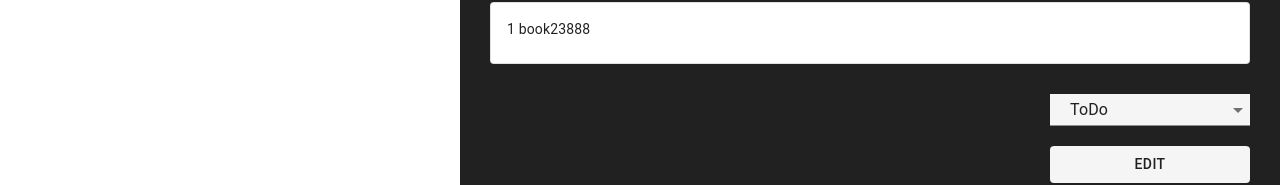
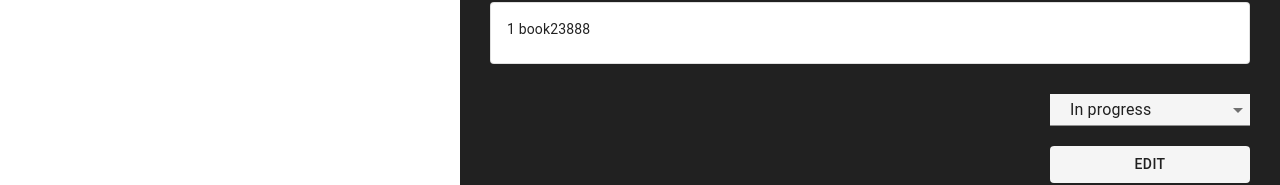
Before and after one commit to PolinaRaguilo/TodoList, a React (Create React App) app: page /todos/Zajnm in a window 1280 px wide. Shown: the part 108-293 px from the top of the page. Built offline with nearby package versions, Linux system fonts and the light colour scheme; data requests are answered from the project's data file.

Commit message:
fixed bug with setState

```diff
--- a/db/db.json
+++ b/db/db.json
@@ -4,7 +4,7 @@
       "title": "Reading1278l6",
       "description": "1 book23888",
       "id": "Zajnm",
-      "state": "ToDo",
+      "state": "In progress",
       "createdAt": "22.04.2021, 10:43:09",
       "modifiedAt": "23.04.2021, 12:19:33"
     },
@@ -18,7 +18,7 @@
     },
     {
       "id": "laRaT",
-      "state": "Done",
+      "state": "ToDo",
       "createdAt": "23.04.2021, 13:47:13",
       "modifiedAt": "23.04.2021, 13:47:13",
       "title": "sport",
--- a/src/components/card-todo/Card-todo.js
+++ b/src/components/card-todo/Card-todo.js
@@ -96,7 +96,7 @@ const CardTodo = ({ items, setItems, item, onEdit, handleDelete }) => {
 
   const [menu, setMenu] = useState(null);
   const [openState, setOpenState] = useState(false);
-  const [stateSelect, setState] = useState('');
+  const [stateSelect, setState] = useState(item.state);
   const [openDelete, setOpenDelete] = useState(false);
 
   const selectValues = [
```
